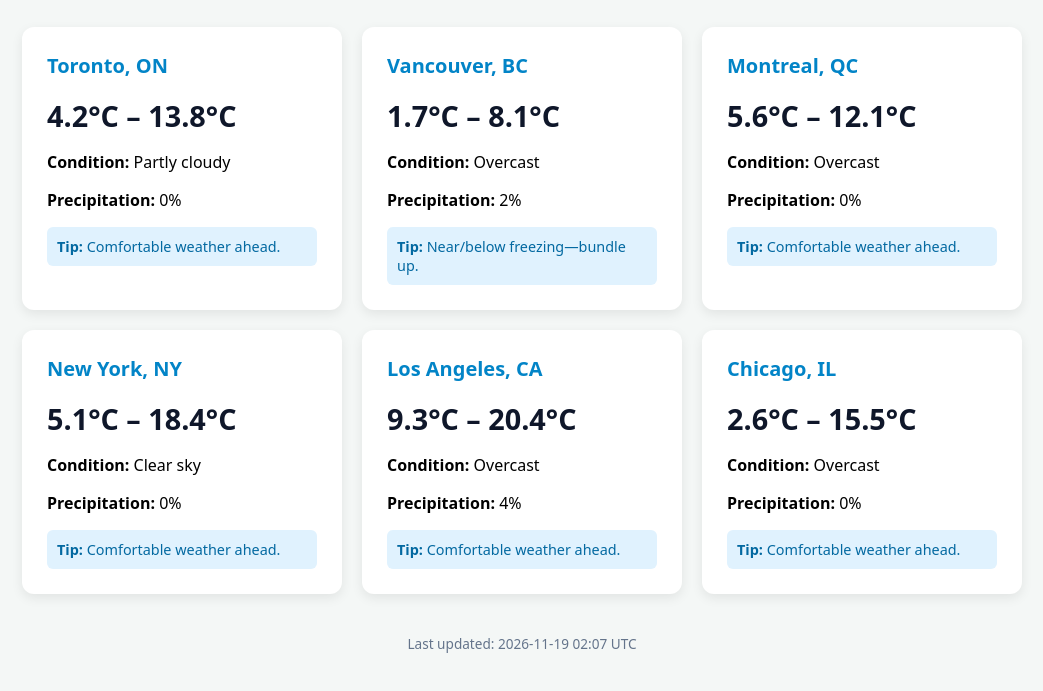
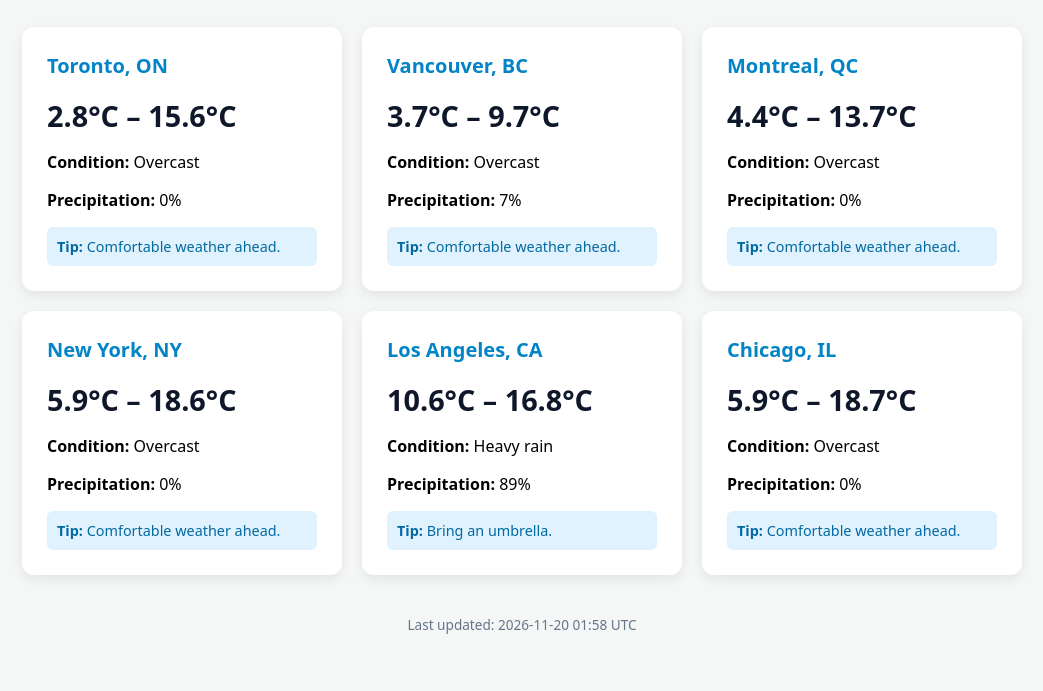
Before and after one commit to cpcsonline-Kol/daily-weather-agent, a plain HTML site: page index.html in a window 1280 px wide. Shown: the part 107-798 px from the top of the page, without its empty margins (118-1161 px from the left). Drawn offline with Linux system fonts and the light colour scheme.

Commit message:
Update daily weather UI

```diff
--- a/index.html
+++ b/index.html
@@ -21,23 +21,23 @@ h1 { text-align: center; color: #1e293b; margin-bottom: 30px; }
 
         <div class="card">
             <h2>Toronto, ON</h2>
-            <div class="temp">4.2°C – 13.8°C</div>
-            <p><strong>Condition:</strong> Partly cloudy</p>
+            <div class="temp">2.8°C – 15.6°C</div>
+            <p><strong>Condition:</strong> Overcast</p>
             <p><strong>Precipitation:</strong> 0%</p>
             <div class="advice"><strong>Tip:</strong> Comfortable weather ahead.</div>
         </div>
 
         <div class="card">
             <h2>Vancouver, BC</h2>
-            <div class="temp">1.7°C – 8.1°C</div>
+            <div class="temp">3.7°C – 9.7°C</div>
             <p><strong>Condition:</strong> Overcast</p>
-            <p><strong>Precipitation:</strong> 2%</p>
-            <div class="advice"><strong>Tip:</strong> Near/below freezing—bundle up.</div>
+            <p><strong>Precipitation:</strong> 7%</p>
+            <div class="advice"><strong>Tip:</strong> Comfortable weather ahead.</div>
         </div>
 
         <div class="card">
             <h2>Montreal, QC</h2>
-            <div class="temp">5.6°C – 12.1°C</div>
+            <div class="temp">4.4°C – 13.7°C</div>
             <p><strong>Condition:</strong> Overcast</p>
             <p><strong>Precipitation:</strong> 0%</p>
             <div class="advice"><strong>Tip:</strong> Comfortable weather ahead.</div>
@@ -45,29 +45,29 @@ h1 { text-align: center; color: #1e293b; margin-bottom: 30px; }
 
         <div class="card">
             <h2>New York, NY</h2>
-            <div class="temp">5.1°C – 18.4°C</div>
-            <p><strong>Condition:</strong> Clear sky</p>
+            <div class="temp">5.9°C – 18.6°C</div>
+            <p><strong>Condition:</strong> Overcast</p>
             <p><strong>Precipitation:</strong> 0%</p>
             <div class="advice"><strong>Tip:</strong> Comfortable weather ahead.</div>
         </div>
 
         <div class="card">
             <h2>Los Angeles, CA</h2>
-            <div class="temp">9.3°C – 20.4°C</div>
-            <p><strong>Condition:</strong> Overcast</p>
-            <p><strong>Precipitation:</strong> 4%</p>
-            <div class="advice"><strong>Tip:</strong> Comfortable weather ahead.</div>
+            <div class="temp">10.6°C – 16.8°C</div>
+            <p><strong>Condition:</strong> Heavy rain</p>
+            <p><strong>Precipitation:</strong> 89%</p>
+            <div class="advice"><strong>Tip:</strong> Bring an umbrella.</div>
         </div>
 
         <div class="card">
             <h2>Chicago, IL</h2>
-            <div class="temp">2.6°C – 15.5°C</div>
+            <div class="temp">5.9°C – 18.7°C</div>
             <p><strong>Condition:</strong> Overcast</p>
             <p><strong>Precipitation:</strong> 0%</p>
             <div class="advice"><strong>Tip:</strong> Comfortable weather ahead.</div>
         </div>
 
 </div>
-<div class="meta">Last updated: 2026-11-19 02:07 UTC</div>
+<div class="meta">Last updated: 2026-11-20 01:58 UTC</div>
 </body>
 </html>
```
